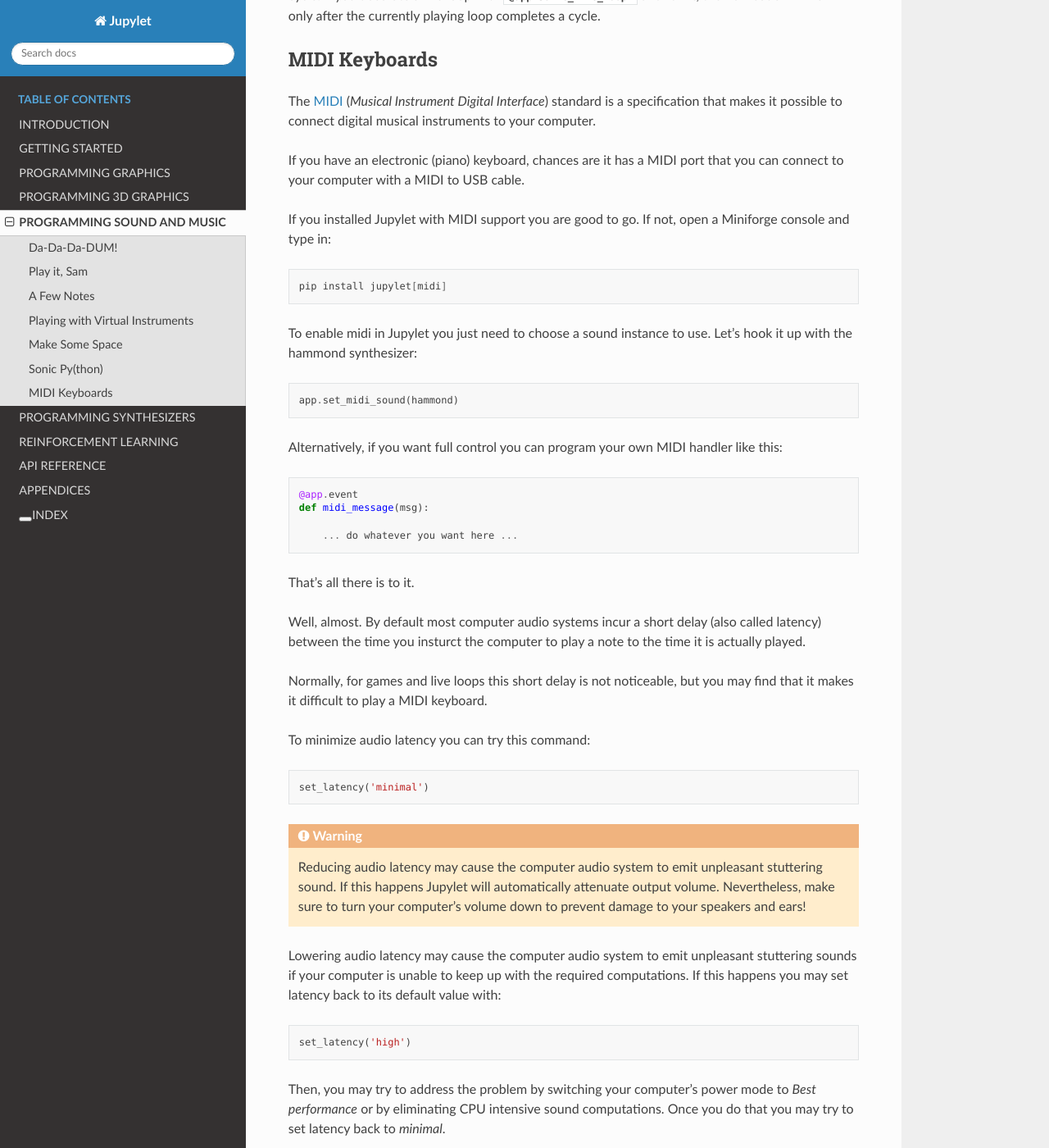
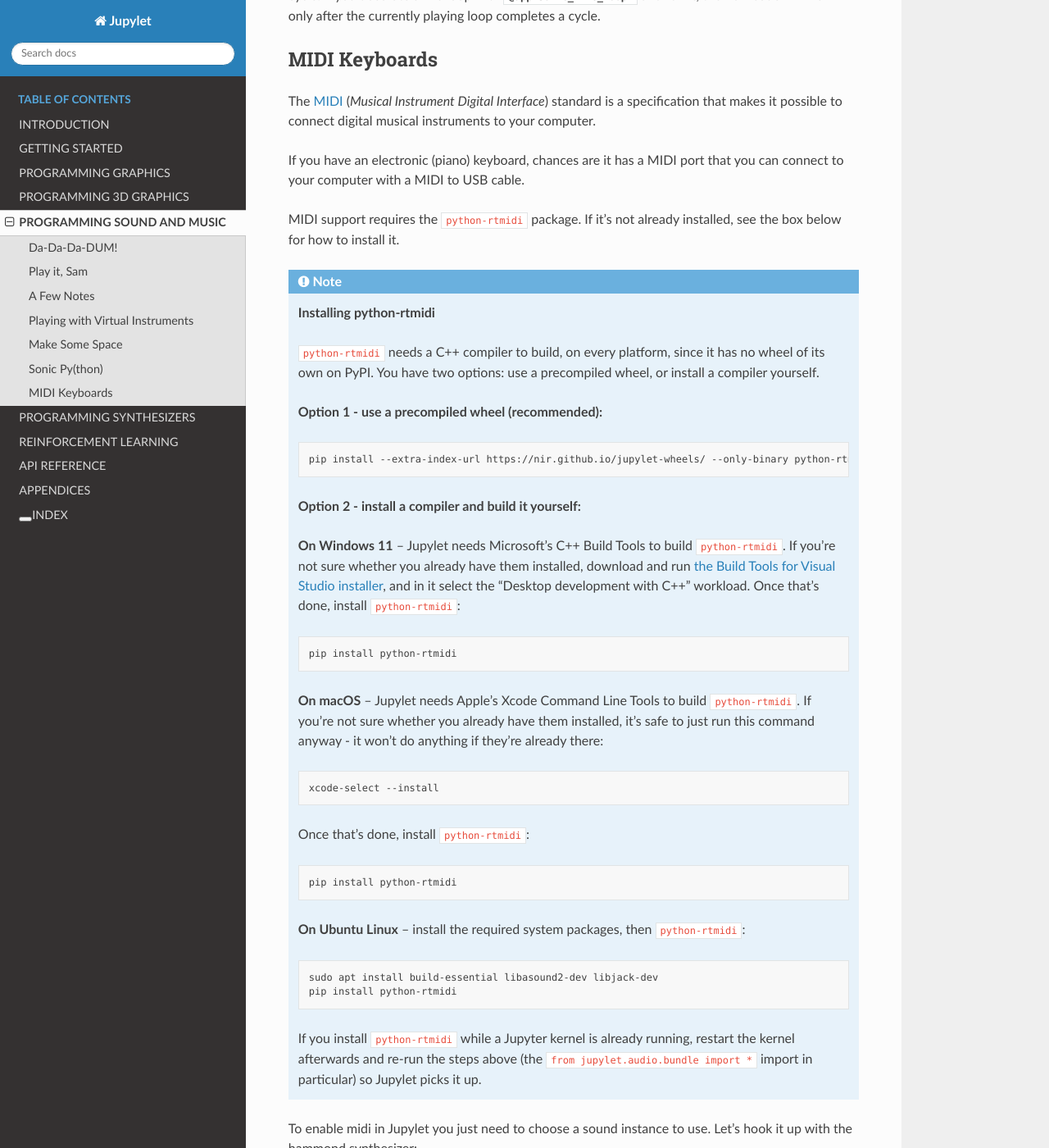
Before and after one commit to nir/jupylet, a Sphinx documentation site: the page built from docs/programmers_reference_guide/sound.rst, in a window 1280 px wide and 1400 px high, scrolled down 8175 px. Shown: the whole window at 82% size. Built offline with Sphinx 7.4.7 and the Read the Docs theme 3.1.0, drawn with Linux system fonts in a browser that asks for light colours.

```diff
--- a/docs/programmers_reference_guide/sound.rst
+++ b/docs/programmers_reference_guide/sound.rst
@@ -456,12 +456,62 @@ instruments to your computer.
 If you have an electronic (piano) keyboard, chances are it has a MIDI port
 that you can connect to your computer with a MIDI to USB cable.
 
-If you installed Jupylet with MIDI support you are good to go. If not, open a
-Miniforge console and type in:
+MIDI support requires the ``python-rtmidi`` package. If it's not already
+installed, see the box below for how to install it.
 
-.. code-block:: bash
+.. note::
+    **Installing python-rtmidi**
 
-    pip install jupylet[midi]
+    ``python-rtmidi`` needs a C++ compiler to build, on every platform, since
+    it has no wheel of its own on PyPI. You have two options: use a
+    precompiled wheel, or install a compiler yourself.
+
+    **Option 1 - use a precompiled wheel (recommended):**
+
+    .. code-block:: bash
+
+        pip install --extra-index-url https://nir.github.io/jupylet-wheels/ --only-binary python-rtmidi python-rtmidi
+
+    **Option 2 - install a compiler and build it yourself:**
+
+    **On Windows 11** -- Jupylet needs Microsoft's C++ Build Tools to build
+    ``python-rtmidi``. If you're not sure whether you already have them
+    installed, download and run `the Build Tools for Visual Studio installer
+    <https://visualstudio.microsoft.com/visual-cpp-build-tools/>`_, and in it
+    select the "Desktop development with C++" workload. Once that's done,
+    install ``python-rtmidi``:
+
+    .. code-block:: bash
+
+        pip install python-rtmidi
+
+    **On macOS** -- Jupylet needs Apple's Xcode Command Line Tools to build
+    ``python-rtmidi``. If you're not sure whether you already have them
+    installed, it's safe to just run this command anyway - it won't do
+    anything if they're already there:
+
+    .. code-block:: bash
+
+        xcode-select --install
+
+    Once that's done, install ``python-rtmidi``:
+
+    .. code-block:: bash
+
+        pip install python-rtmidi
+
+    **On Ubuntu Linux** -- install the required system packages, then
+    ``python-rtmidi``:
+
+    .. code-block:: bash
+
+        sudo apt install build-essential libasound2-dev libjack-dev
+        pip install python-rtmidi
+
+    If you install ``python-rtmidi`` while a Jupyter kernel is already
+    running, restart the kernel afterwards and re-run the steps above (the
+    ``from jupylet.audio.bundle import *`` import in particular) so Jupylet
+    picks it up.
 
 To enable midi in Jupylet you just need to choose a sound instance to use.
 Let's hook it up with the hammond synthesizer:
--- a/docs/requirements.txt
+++ b/docs/requirements.txt
@@ -1,3 +1,3 @@
-Sphinx==5.3.0
-sphinx-rtd-theme==1.1.1
-Jinja2==3.1.3
+Sphinx~=9.0
+sphinx-rtd-theme~=3.1
+Jinja2~=3.1.6
```
Also changed, not shown: DEV.md (added, +157 -0 lines), README.md (+11 -22 lines), XRDP.md (deleted, +0 -96 lines), docs/programmers_reference_guide/getting_started.rst (+10 -24 lines).
